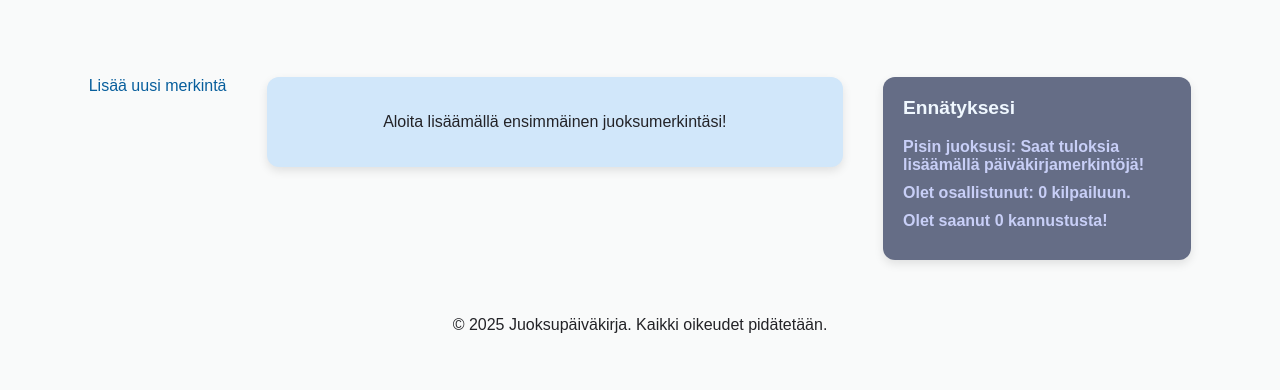
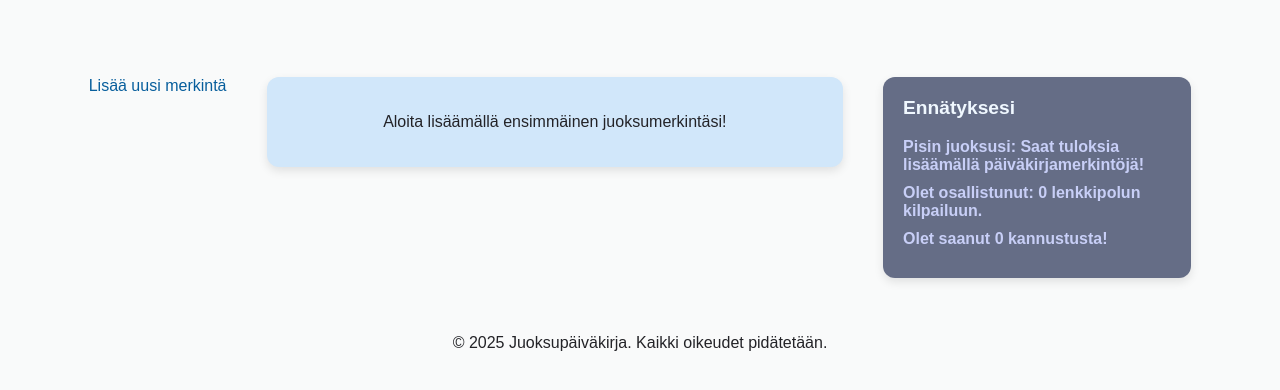
Before and after one commit to TValtias/juoksupaivakirja, a Flask app: page /personal_diary in a window 1280 px wide. Shown: the part 155-545 px from the top of the page. Run offline with Flask 3, Linux system fonts and the light colour scheme; the visitor is signed in with stand-in values (Sample User, id 1); data that the repository does not hold is empty.

Commit message:
competition count only for lenkkipolku's competitions

```diff
--- a/templates/personal_diary.html
+++ b/templates/personal_diary.html
@@ -68,7 +68,7 @@
                     Saat tuloksia lisäämällä päiväkirjamerkintöjä!
                 {% endif %}
             </p>
-            <p>Olet osallistunut: {{ competition_count }} kilpailuun.</p>
+            <p>Olet osallistunut: {{ competition_count }} lenkkipolun kilpailuun.</p>
             <p>Olet saanut {{ support_count }} kannustusta!</p>
         </aside>
     </main>
```
